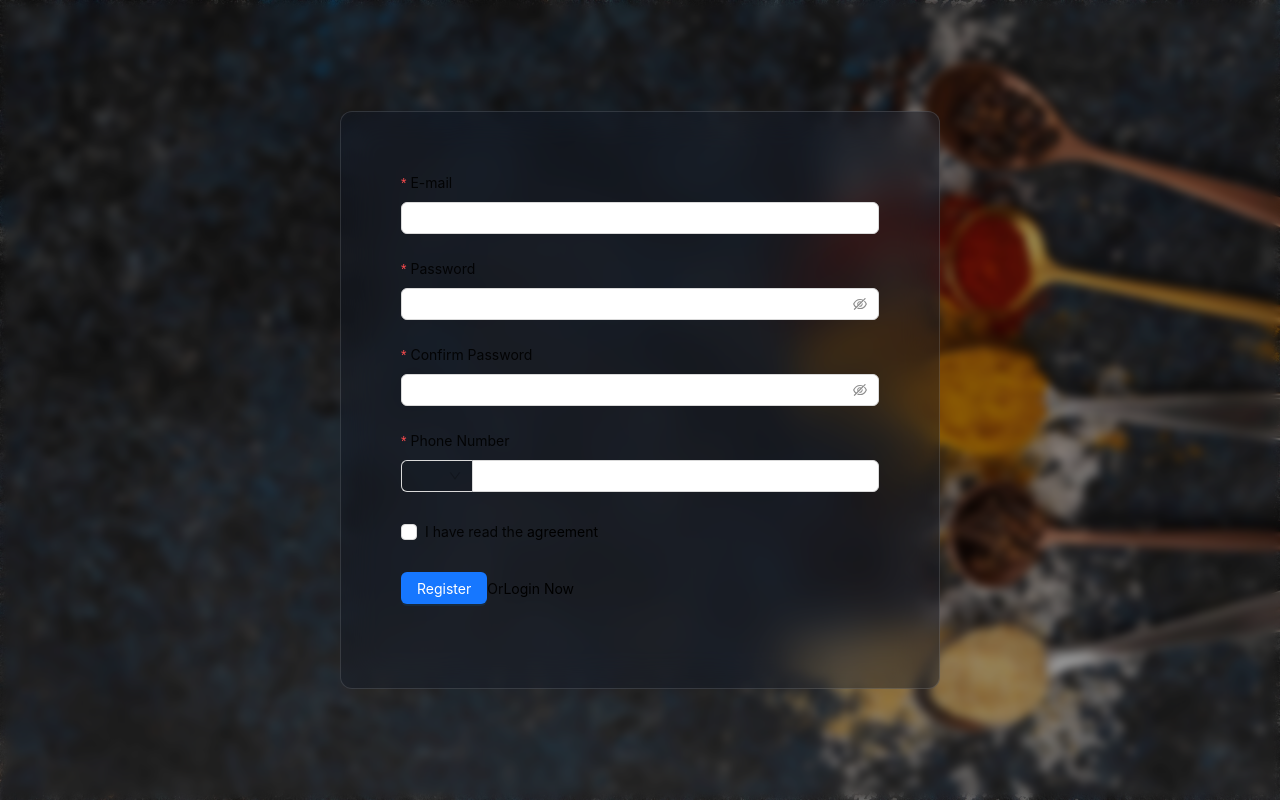
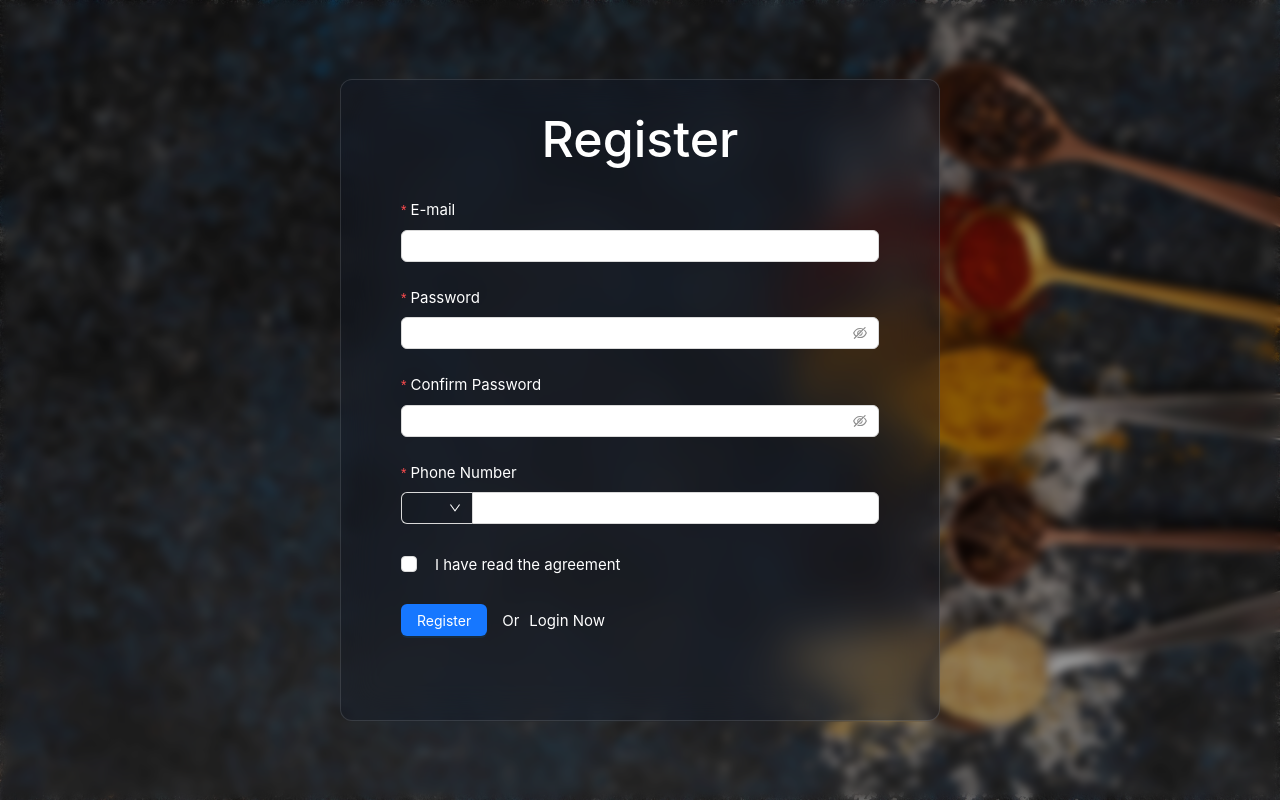
Before and after one commit to sktsandeep1/food-app, a React (Vite) app in the folder client/: page /register in a window 1280 px wide. Built offline with nearby package versions, Linux system fonts and the light colour scheme.

Commit message:
worked on login page and header

```diff
--- a/client/src/App.jsx
+++ b/client/src/App.jsx
@@ -7,6 +7,7 @@ import Login from "./pages/Login";
 import BillsPage from "./pages/BillsPage";
 import CustomerPage from "./pages/CustomerPage";
 import LogoutPage from "./pages/LogoutPage"
+import AddUser from "./pages/AddUser";
 
 
 function App() {
@@ -21,6 +22,7 @@ function App() {
           <Route path="/register" element={<Register />} />
           <Route path="/login" element={<Login />} />
           <Route path="/customer-page" element={<CustomerPage />} />
+          <Route path="/add-user" element={<AddUser />} />
           <Route path="/logout" element={<LogoutPage />} />
         </Routes>
       </BrowserRouter>
--- /dev/null
+++ b/client/src/pages/AddUser.jsx
@@ -0,0 +1,11 @@
+import DefaultLayout from "../components/DefaultLayout";
+
+const AddUser = () => {
+  return (
+    <DefaultLayout>
+      <h1>Add User</h1>
+    </DefaultLayout>
+  );
+};
+
+export default AddUser;
--- a/client/src/pages/CartPage.jsx
+++ b/client/src/pages/CartPage.jsx
@@ -47,6 +47,13 @@ const CartPage = () => {
       payload: { _id: record._id },
     });
   };
+
+  const clear_cart = () => {
+    dispatch({
+      type: "CLEAR_CART",
+
+  })
+}
 
   const columns = [
     { title: "Name", dataIndex: "name" },
@@ -117,8 +124,11 @@ const CartPage = () => {
       message.success("Bills has been generated....");
       console.log(billObject);
       navigate("/bills");
+      clear_cart()
+
+      // cart should be reset
     } catch (error) {
-      console.log(error, "error cart page mein h bill generate wale mein");
+      console.log(error, "Error cart page mein h bill generate wale mein");
       // message.error("error cart page mein h bill generate wale mein")
     }
   };
@@ -142,7 +152,7 @@ const CartPage = () => {
           onClick={() => {
 
             if (cartItems.length == 0) {
-              message.error("cart is empty")
+              message.error("Cart is empty")
               return;
             } setBillPopUp(true);
           }}
@@ -190,7 +200,7 @@ const CartPage = () => {
             </b>
           </h3>
           <div className="" style={{ display: "flex", justifyContent: "end" }}>
-            <Button type="primary" htmlType="submit">
+            <Button type="primary" htmlType="submit" >
               Save
             </Button>
           </div>
--- a/client/src/pages/LogoutPage.jsx
+++ b/client/src/pages/LogoutPage.jsx
@@ -1,10 +1,24 @@
 import DefaultLayout from "../components/DefaultLayout";
+import { useDispatch } from "react-redux";
+import {  useNavigate } from "react-router-dom";
 
 const LogoutPage = () => {
+
+  const dispatch = useDispatch();
+const navigate = useNavigate();
+
+  const handleLogout = () => {
+  localStorage.removeItem("isLoggedIn");
+  dispatch({ type: "LOGOUT_SUCCESS" });
+  navigate("/");
+};
+
   return (
     <DefaultLayout>
       <h1>LogoutPage</h1>
-      <p>In Progress</p>
+
+<button onClick={handleLogout}>Logout</button>
+
     </DefaultLayout>
   );
 };
--- a/client/src/pages/Register.jsx
+++ b/client/src/pages/Register.jsx
@@ -19,6 +19,13 @@ import { useNavigate } from "react-router-dom";
 import { useDispatch } from "react-redux";
 
 const { Option } = Select;
+
+/**
+ *
+ * https://www.apicountries.com/countries
+ * for different different area code
+ *
+ */
 
 const RegistrationForm = () => {
   const dispatch = useDispatch()
@@ -50,7 +57,7 @@ const RegistrationForm = () => {
 
   const prefixSelector = (
     <Form.Item name="prefix" noStyle>
-      <Select style={{ width: 70 }}>
+      <Select style={{ width: 70 }} >
         <Option value="86">+86</Option>
         <Option value="87">+87</Option>
       </Select>
@@ -67,7 +74,8 @@ const RegistrationForm = () => {
       onFinish={onFinish}
       scrollToFirstError
       layout="vertical"
-    >
+      >
+        <h1>Register</h1>
       <Form.Item
         name="email"
         label="E-mail"
@@ -116,18 +124,18 @@ const RegistrationForm = () => {
         <Input addonBefore={prefixSelector} style={{ width: "100%" }} />
       </Form.Item>
 
-      <Form.Item name="agreement" valuePropName="checked">
+      <Form.Item name="agreement" valuePropName="checked" className="register-checkbox">
         <Checkbox>
-          I have read the <a href="">agreement</a>
+          I have read the agreement
         </Checkbox>
       </Form.Item>
 
-      <Form.Item>
+      <Form.Item className="register-txt">
         <Button type="primary" htmlType="submit" onClick={() => handleSubmit()}>
           Register
         </Button>
-        Or
-        <Link to="/login">Login Now</Link>
+        <span> Or
+        <Link to="/login">Login Now</Link></span>
       </Form.Item>
     </Form>
       </div>
--- /dev/null
+++ b/client/src/redux/authReducer.jsx
@@ -0,0 +1,18 @@
+
+const initialLoginState = {
+    isLoggedIn: false,
+}
+
+const authReducer = (state = initialLoginState, action) => {
+    switch (action.type) {
+        case "LOGIN_SUCCESS":
+            return { ...state, isLoggedIn: true };
+        case "LOGOUT_SUCCESS":
+            return { ...state, isLoggedIn: false };
+        default:
+            return state;
+
+    }
+}
+
+export default authReducer;
--- a/client/src/redux/rootReducer.jsx
+++ b/client/src/redux/rootReducer.jsx
@@ -65,6 +65,10 @@ export const rootReducer = (state = initalState, action) => {
           (item) => item._id !== action.payload._id
         ),
       };
+
+    case "CLEAR_CART":
+      return { cartItems: [] };
+
     default:
       return state;
   }
--- a/client/src/redux/store.jsx
+++ b/client/src/redux/store.jsx
@@ -2,9 +2,11 @@ import { createStore, combineReducers, applyMiddleware } from "redux";
 import { thunk } from "redux-thunk";
 // import { composeWithDevTools } from "redux-devtools-extension";
 import { rootReducer } from "./rootReducer";
+import authReducer from "./authReducer";
 
 const finalReducer = combineReducers({
   rootReducer,
+  auth: authReducer,
 });
 
 const initalState = {
@@ -22,4 +24,6 @@ const store = createStore(
   // composeWithDevTools(applyMiddleware(...middleware))
 );
 
+
+
 export default store;
--- a/client/src/styles/DefaultLayout.css
+++ b/client/src/styles/DefaultLayout.css
@@ -20,13 +20,26 @@ li.ant-menu-item.ant-menu-item-selected span.ant-menu-title-content a {
 }
 
 .nav-bar {
-  display: grid;
-  grid-template-areas: "1 1";
+  display: flex;
+  /* grid-template-areas: "1 1"; */
   justify-content: space-between;
 }
 
-.header-cart {
+.header-cart,
+.header-login-btn {
   margin: 0 35px;
+  text-align: end;
+}
+
+.header-login-btn a {
+  font-size: 20px;
+  text-transform: capitalize;
+}
+
+.login-txt .ant-row .ant-col {
+  display: flex;
+  align-items: center;
+  margin-top: 20px;
 }
 
 .category-list {
@@ -62,7 +75,7 @@ li.ant-menu-item.ant-menu-item-selected span.ant-menu-title-content a {
 #register {
   max-width: 600px;
   width: 100%;
-  padding: 60px;
+  padding: 0 60px 60px 60px;
   margin: 50px;
   backdrop-filter: blur(19px) saturate(104%);
   -webkit-backdrop-filter: blur(19px) saturate(104%);
@@ -95,6 +108,13 @@ li.ant-menu-item.ant-menu-item-selected span.ant-menu-title-content a {
   background-color: rgba(0, 0, 0, 0.4); /* optional dark overlay */
 }
 
+#normal_login h1,
+#register h1 {
+  font-size: 50px;
+  color: #fff;
+  font-weight: 500;
+}
+
 form#normal_login .ant-form-item:last-child .login-form-button {
   padding: 20px 60px;
   font-size: 20px;
@@ -105,7 +125,16 @@ form#normal_login .ant-form-item:last-child .login-form-button {
   .ant-row
   .ant-form-item-control-input
   .ant-form-item-control-input-content,
+.register-txt
+  .ant-row
+  .ant-form-item-control-input
+  .ant-form-item-control-input-content,
 .login-txt
+  .ant-row
+  .ant-form-item-control-input
+  .ant-form-item-control-input-content
+  a,
+.register-txt
   .ant-row
   .ant-form-item-control-input
   .ant-form-item-control-input-content
@@ -122,24 +151,53 @@ form#normal_login .ant-form-item:last-child .login-form-button {
   .ant-row
   .ant-form-item-control-input
   .ant-form-item-control-input-content
+  a:hover,
+.register-txt
+  .ant-row
+  .ant-form-item-control-input
+  .ant-form-item-control-input-content
   a:hover {
   color: #1677ff;
 }
 
-.login-txt .ant-form-item-control-input-content {
+.login-txt .ant-form-item-control-input-content,
+.register-txt .ant-form-item-control-input-content {
   display: flex;
   gap: 15px;
   align-items: center;
 }
 
-.login-checkbox label {
+.login-checkbox label,
+.register-checkbox label {
   display: flex;
   gap: 10px;
 }
 
-.login-txt .ant-form-item-control-input-content span {
+.login-txt .ant-form-item-control-input-content span,
+.register-txt .ant-form-item-control-input-content span {
   display: flex;
   gap: 10px;
+  align-items: center;
+}
+
+#normal_login .login-checkbox,
+.register .register-checkbox {
+  display: inline-block;
+}
+
+/*  */
+
+#register label {
+  font-size: 15px;
+  color: #fff;
+}
+
+#register .ant-select-show-arrow .ant-select-arrow {
+  color: #fff;
+}
+
+#register .ant-select-selection-item {
+  color: #fff;
 }
 
 @media (max-width: 767px) {
```
Also changed, not shown: client/src/components/DefaultLayout.jsx (+40 -9 lines), client/src/pages/Login.jsx (+47 -16 lines), 2 other files (tests, documents, lock files or other folders).
